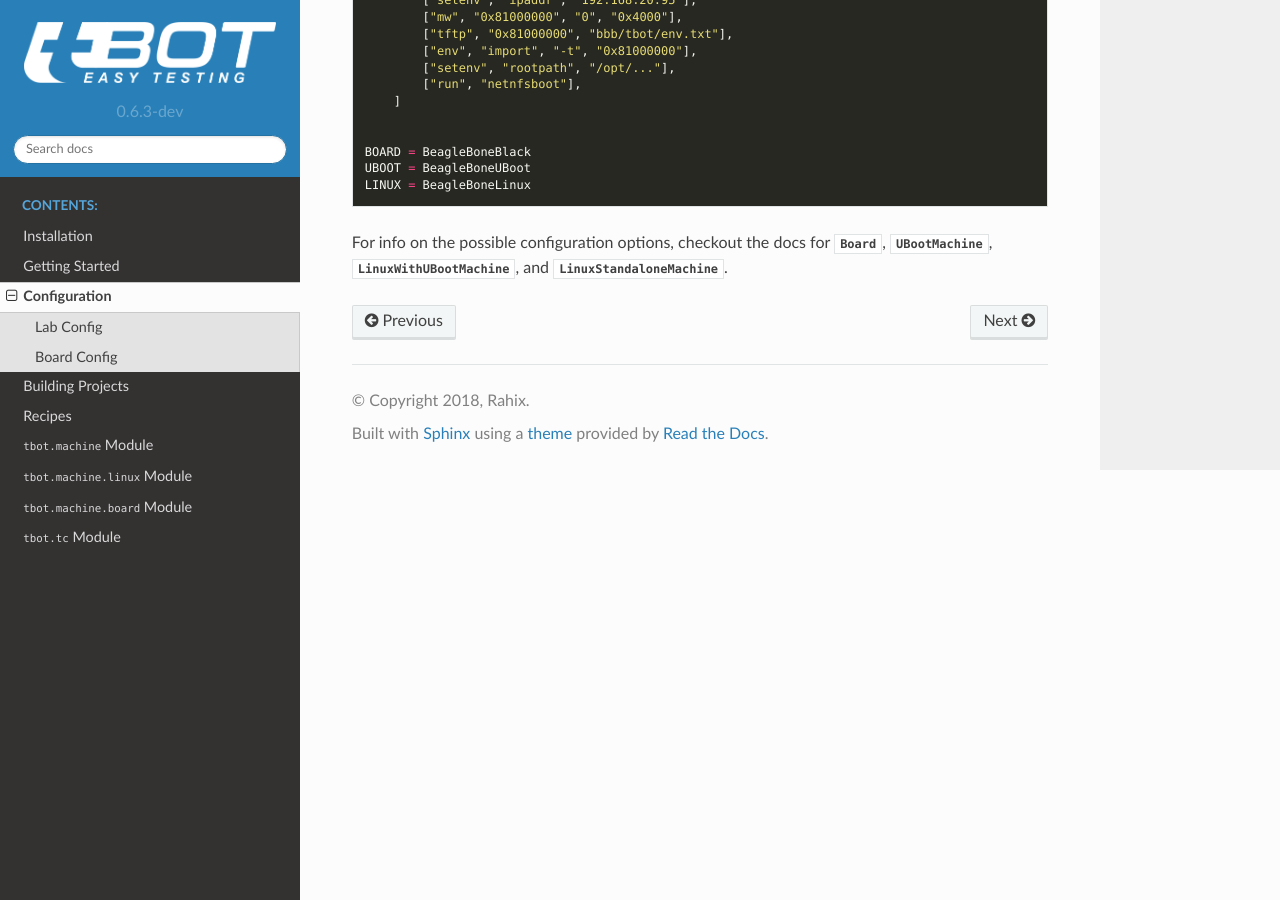
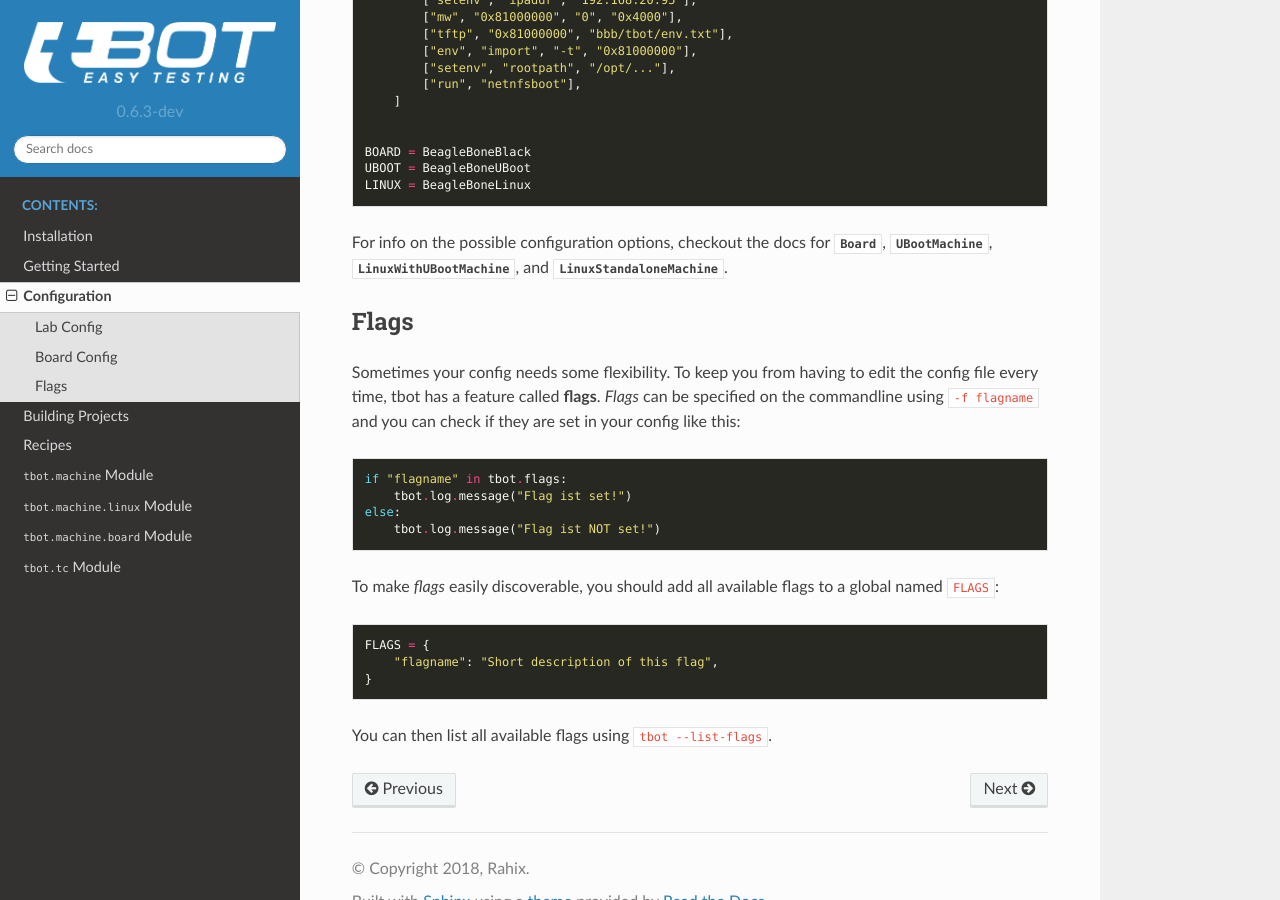
Before and after one commit to Rahix/tbot, a Sphinx documentation site: the page built from doc/config.rst, in a window 1280 px wide and 900 px high, scrolled down 1549 px. Built offline with Sphinx 7.4.7 and the Read the Docs theme 2.0.0, drawn with Linux system fonts in a browser that asks for light colours; pages that are not in the unit, such as notebooks, are missing from menus.

Commit message:
doc: Add flags documentation
Signed-off-by: Rahix <hws@denx.de>

```diff
--- a/doc/config.rst
+++ b/doc/config.rst
@@ -93,3 +93,22 @@ For info on the possible configuration options, checkout the docs for
 :class:`~tbot.machine.board.UBootMachine`,
 :class:`~tbot.machine.board.LinuxWithUBootMachine`, and
 :class:`~tbot.machine.board.LinuxStandaloneMachine`.
+
+Flags
+-----
+Sometimes your config needs some flexibility.  To keep you from having to edit the config
+file every time, tbot has a feature called **flags**.  *Flags* can be specified on the commandline
+using ``-f flagname`` and you can check if they are set in your config like this::
+
+    if "flagname" in tbot.flags:
+        tbot.log.message("Flag ist set!")
+    else:
+        tbot.log.message("Flag ist NOT set!")
+
+To make *flags* easily discoverable, you should add all available flags to a global named ``FLAGS``::
+
+    FLAGS = {
+        "flagname": "Short description of this flag",
+    }
+
+You can then list all available flags using ``tbot --list-flags``.
```
